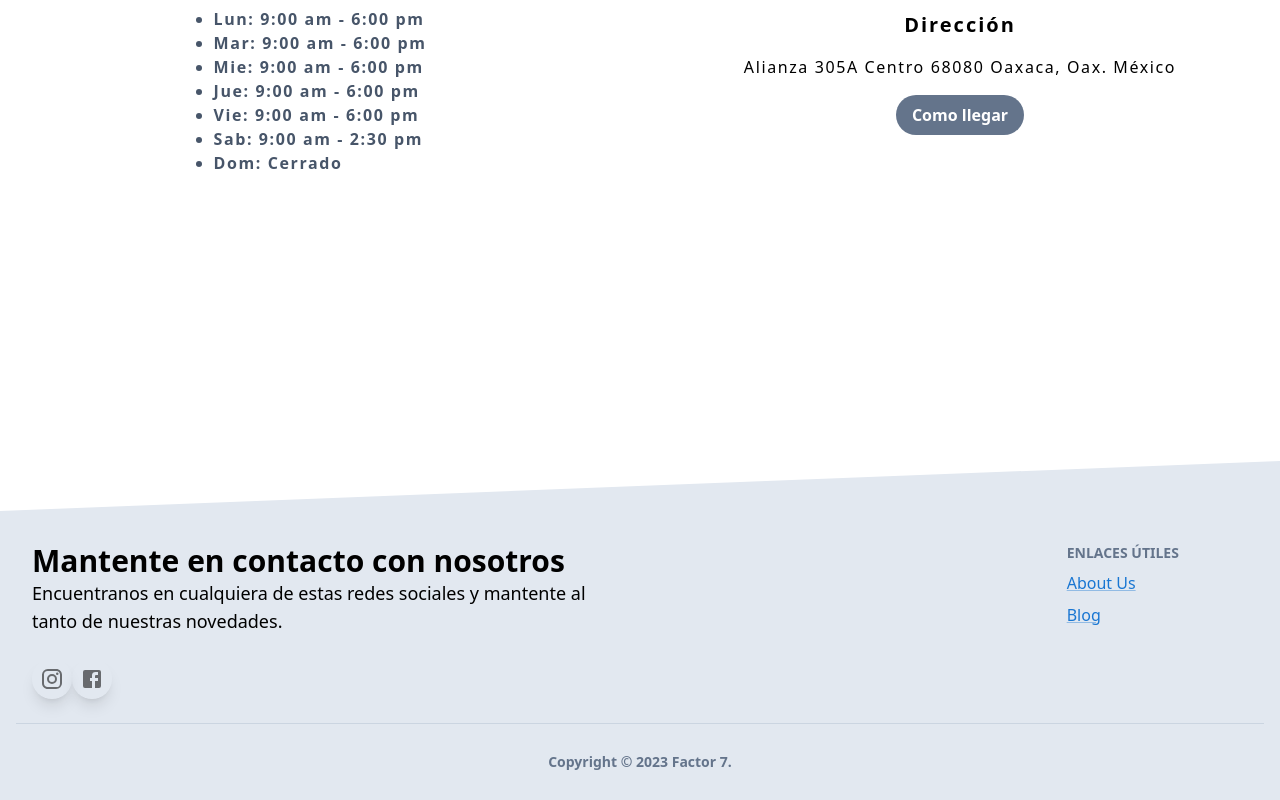
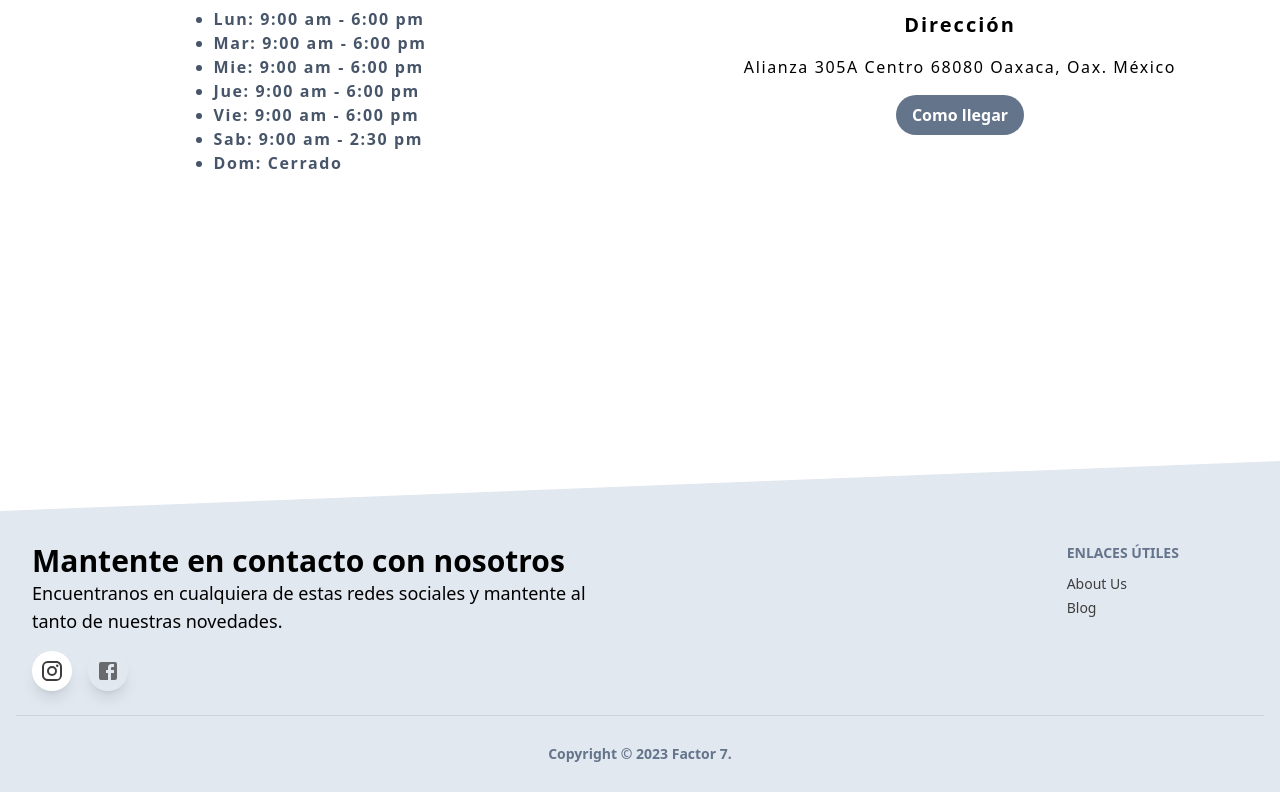
Before and after one commit to miguel-resource/factor7, a Next.js app: page / in a window 1280 px wide. Shown: the part 3899-4699 px from the top of the page. Built offline with nearby package versions, Linux system fonts and the light colour scheme.

Commit message:
[FIX] color footer

```diff
--- a/components/common/Footer.tsx
+++ b/components/common/Footer.tsx
@@ -35,9 +35,22 @@ const Footer = () => {
               Encuentranos en cualquiera de estas redes sociales y mantente al
               tanto de nuestras novedades.
             </h5>
-            <div className="mt-6 lg:mb-0 mb-6">
+            <div
+            style={{
+              display: "flex",
+              // justifyContent: "center",
+              alignItems: "center",
+              marginTop: "1rem",
+              gap: "1rem",
+            }}
+            // className="mt-6 lg:mb-0 mb-6"
+            >
               <IconButton
-                className="bg-white text-skate-600 shadow-lg font-normal h-10 w-10 items-center justify-center align-center rounded-full outline-none focus:outline-none mr-2"
+                style={{
+                  backgroundColor: "white",
+                  color: "#3d3d3d",
+                }}
+                className=" shadow-lg font-normal h-10 w-10 items-center justify-center align-center rounded-full outline-none focus:outline-none mr-2"
                 type="button"
               >
                 <InstagramIcon />
@@ -60,7 +73,13 @@ const Footer = () => {
                 <ul className="list-unstyled">
                   <li>
                     <Link
-                      className="text-slate-600 no-underline hover:text-blueGray-800 font-semibold block pb-2 text-sm"
+                    style={{
+                      color: "#3d3d3d",
+                      textDecoration: "none",
+                      fontSize: "0.875rem",
+                    }}
+
+                      // className="text-slate-600 no-underline hover:text-blueGray-800 font-semibold block pb-2 text-sm"
                       // href="https://www.creative-tim.com/presentation?ref=nnjs-footer"
                       href="https://www.factor7.com.mx"
                       target="_blank"
@@ -71,7 +90,12 @@ const Footer = () => {
                   </li>
                   <li>
                     <Link
-                      className="text-slate-600 no-underline hover:text-blueGray-800 font-semibold block pb-2 text-sm"
+                      style={{
+                        color: "#3d3d3d",
+                        textDecoration: "none",
+                        fontSize: "0.875rem",
+                      }}
+
                       // href="https://blog.creative-tim.com?ref=nnjs-footer"
                       href="https://www.blogger.com"
                       target="_blank"
```
